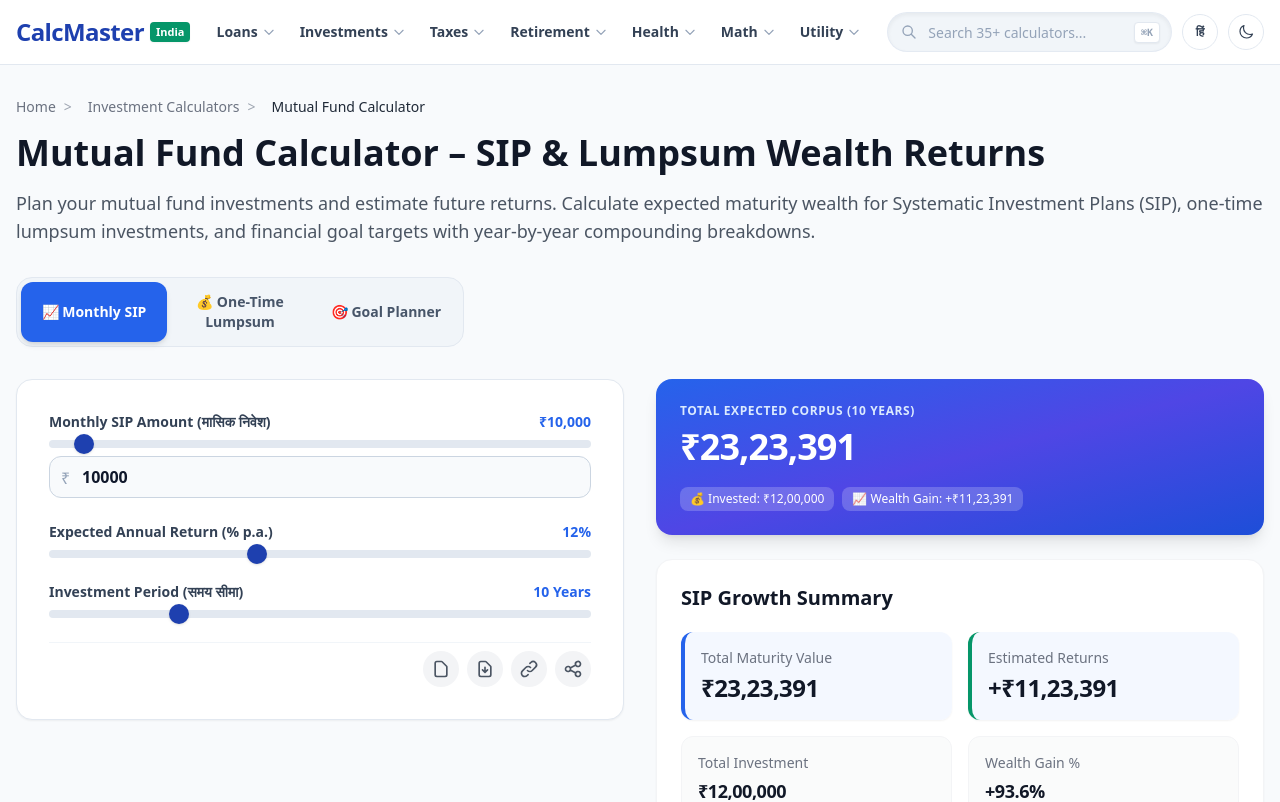
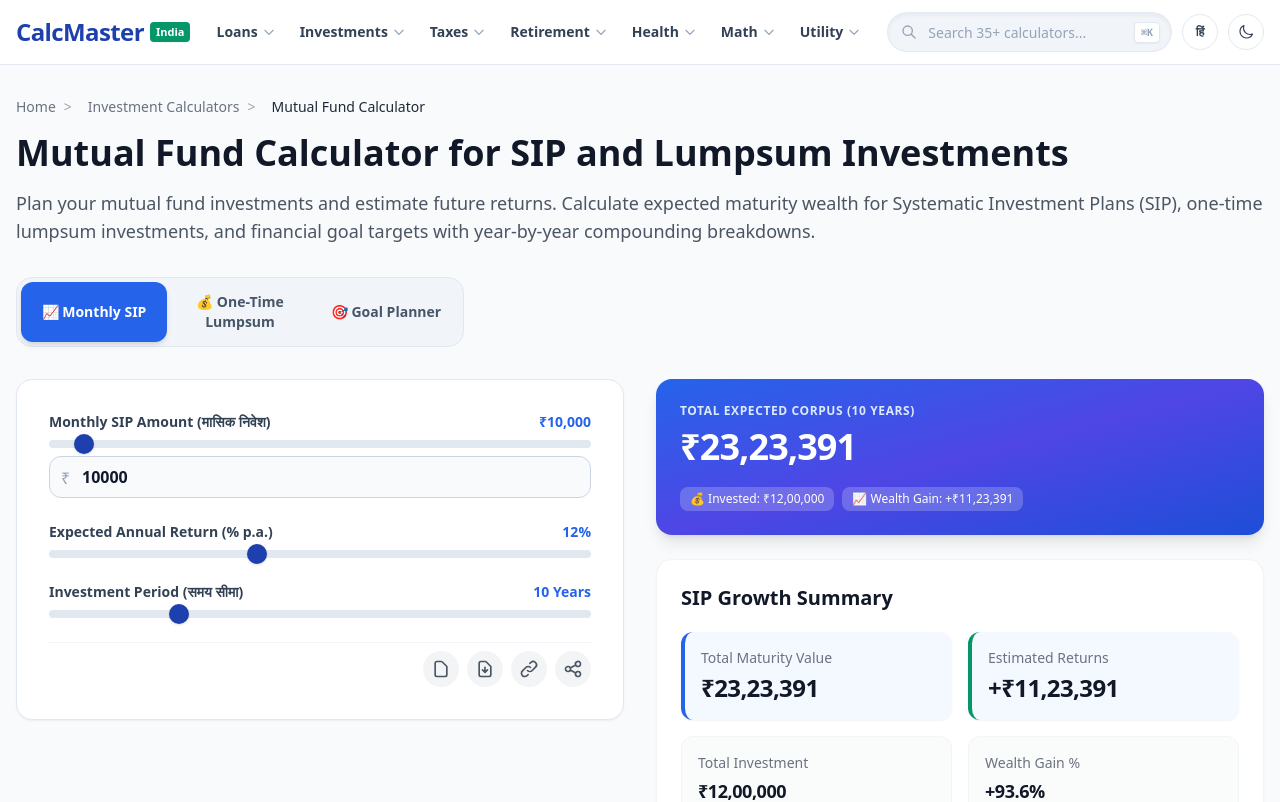
Before and after one commit to rohitstudy70-arch/calculator, a Next.js app: page /mutual-fund-calculator in a window 1280 px wide. Shown: the top 802 px of the page. Built offline with nearby package versions, Linux system fonts and the light colour scheme.

Commit message:
feat(seo): update SEO title, meta description, and H1 for Mutual Fund Calculator

```diff
--- a/src/data/calculator-content/mutual-fund.ts
+++ b/src/data/calculator-content/mutual-fund.ts
@@ -1,9 +1,9 @@
 export const mutualFundContent = {
   en: {
-    pageTitle: 'Mutual Fund Calculator - SIP & Lumpsum Returns | CalcMaster',
+    pageTitle: 'Mutual Fund Calculator – SIP, Lumpsum & Returns',
     metaDescription:
-      'Calculate mutual fund returns online for SIP & lumpsum investments. Free mutual fund calculator with wealth growth charts, yearly schedule & tax guide.',
-    h1: 'Mutual Fund Calculator – SIP & Lumpsum Wealth Returns',
+      'Estimate mutual fund returns with a SIP or lump sum calculator. Enter your investment amount, duration and assumed return to see total invested, estimated gains and future value.',
+    h1: 'Mutual Fund Calculator for SIP and Lumpsum Investments',
     introText:
       'Plan your mutual fund investments and estimate future returns. Calculate expected maturity wealth for Systematic Investment Plans (SIP), one-time lumpsum investments, and financial goal targets with year-by-year compounding breakdowns.',
     howToUse: [
```
